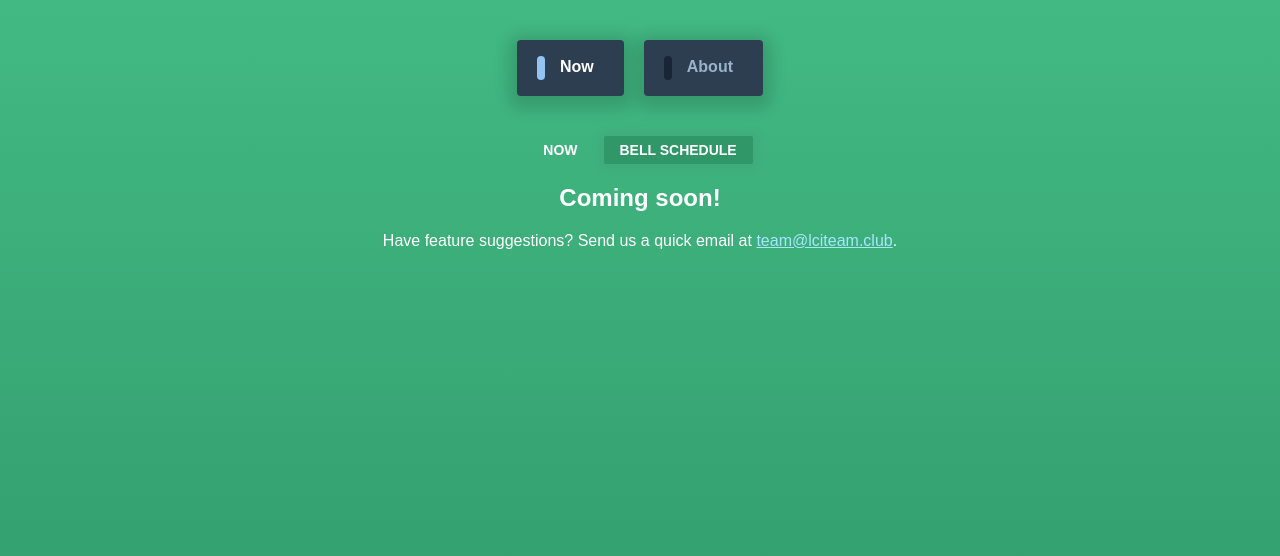
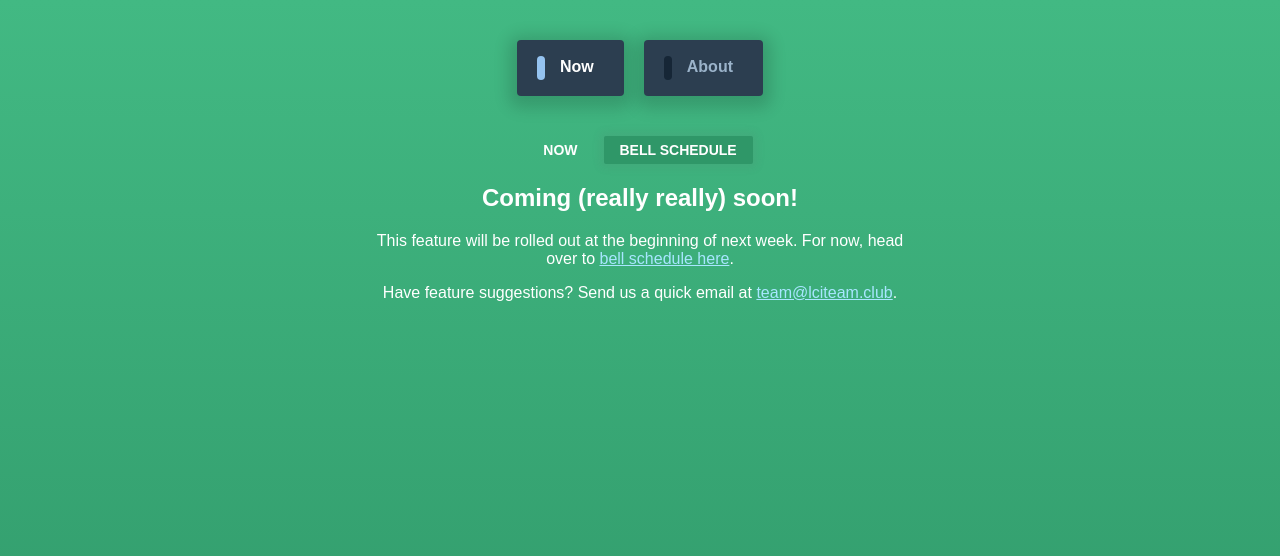
Before and after one commit to lchsiteam/lchs-go-pwa, a Vue app: page /home/schedule in a window 1280 px wide. Shown: the top 556 px of the page. Built offline with nearby package versions, Linux system fonts and the light colour scheme; a web font is replaced by a local one.

Commit message:
Update bell schedule page with temp message

```diff
--- a/src/views/BellSchedule.vue
+++ b/src/views/BellSchedule.vue
@@ -1,6 +1,7 @@
 <template>
   <div class="bell-schedule">
-    <h2>Coming soon!</h2>
+    <h2>Coming (really really) soon!</h2>
+    <p>This feature will be rolled out at the beginning of next week. For now, head over to <a target="_blank" href="https://www.lchsspartans.net/apps/bell_schedules/">bell schedule here</a>.</p>
   </div>
 </template>
 
```
